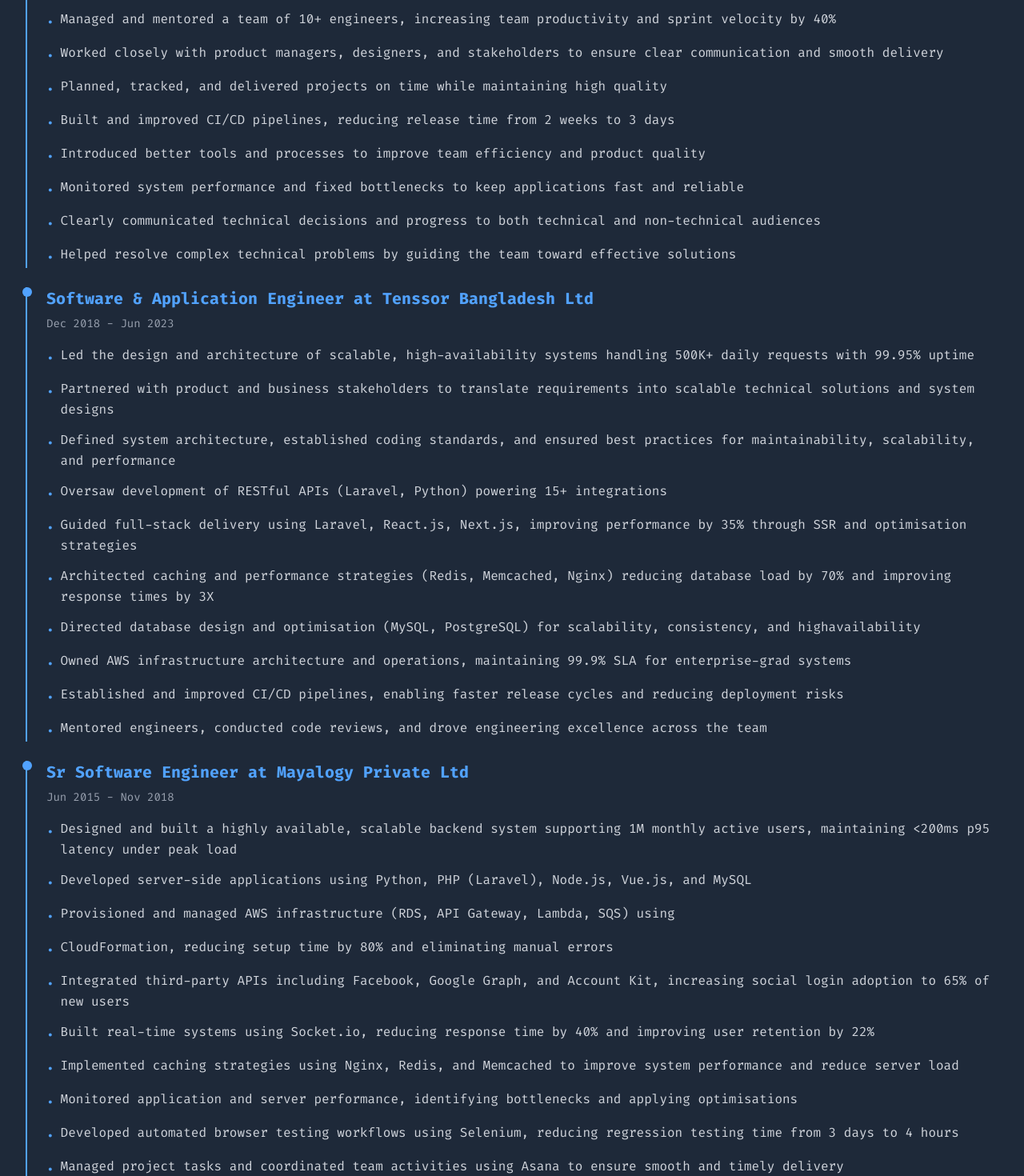
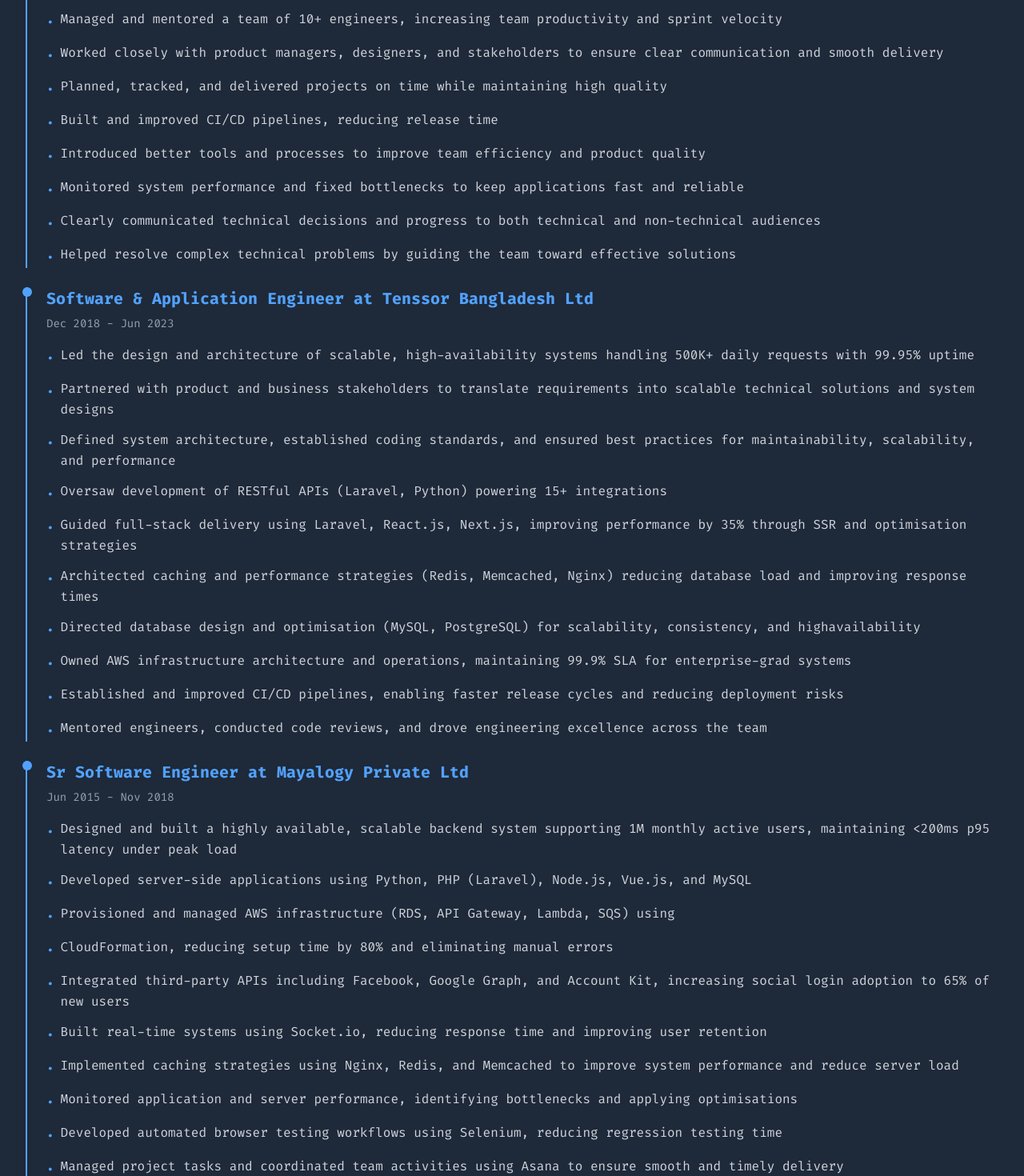
Before and after one commit to minhajul/minhajul.info, a Next.js app: page /experiences in a window 1280 px wide. Shown: the part 640-2110 px from the top of the page at 80% size. Built offline with nearby package versions, Linux system fonts and the light colour scheme; no server answers.

Commit message:
Updated experiences

```diff
--- a/src/data/experiences.js
+++ b/src/data/experiences.js
@@ -11,10 +11,10 @@ export const experiences = [
             "Led the deployment of ML and NLP models into production, enabling real-time data processing for large-scale applications",
             "Improved MySQL and PostgreSQL performance, reducing query latency by 60% and ensuring scalability for high-traffic systems",
             "Set and maintained engineering best practices, including code reviews and clean coding standards",
-            "Managed and mentored a team of 10+ engineers, increasing team productivity and sprint velocity by 40%",
+            "Managed and mentored a team of 10+ engineers, increasing team productivity and sprint velocity",
             "Worked closely with product managers, designers, and stakeholders to ensure clear communication and smooth delivery",
             "Planned, tracked, and delivered projects on time while maintaining high quality",
-            "Built and improved CI/CD pipelines, reducing release time from 2 weeks to 3 days",
+            "Built and improved CI/CD pipelines, reducing release time",
             "Introduced better tools and processes to improve team efficiency and product quality",
             "Monitored system performance and fixed bottlenecks to keep applications fast and reliable",
             "Clearly communicated technical decisions and progress to both technical and non-technical audiences",
@@ -32,7 +32,7 @@ export const experiences = [
             "Defined system architecture, established coding standards, and ensured best practices for maintainability, scalability, and performance",
             "Oversaw development of RESTful APIs (Laravel, Python) powering 15+ integrations",
             "Guided full-stack delivery using Laravel, React.js, Next.js, improving performance by 35% through SSR and optimisation strategies",
-            "Architected caching and performance strategies (Redis, Memcached, Nginx) reducing database load by 70% and improving response times by 3X",
+            "Architected caching and performance strategies (Redis, Memcached, Nginx) reducing database load and improving response times",
             "Directed database design and optimisation (MySQL, PostgreSQL) for scalability, consistency, and highavailability",
             "Owned AWS infrastructure architecture and operations, maintaining 99.9% SLA for enterprise-grad systems",
             "Established and improved CI/CD pipelines, enabling faster release cycles and reducing deployment risks",
@@ -50,10 +50,10 @@ export const experiences = [
             "Provisioned and managed AWS infrastructure (RDS, API Gateway, Lambda, SQS) using",
             "CloudFormation, reducing setup time by 80% and eliminating manual errors",
             "Integrated third-party APIs including Facebook, Google Graph, and Account Kit, increasing social login adoption to 65% of new users",
-            "Built real-time systems using Socket.io, reducing response time by 40% and improving user retention by 22%",
+            "Built real-time systems using Socket.io, reducing response time and improving user retention",
             "Implemented caching strategies using Nginx, Redis, and Memcached to improve system performance and reduce server load",
             "Monitored application and server performance, identifying bottlenecks and applying optimisations",
-            "Developed automated browser testing workflows using Selenium, reducing regression testing time from 3 days to 4 hours",
+            "Developed automated browser testing workflows using Selenium, reducing regression testing time",
             "Managed project tasks and coordinated team activities using Asana to ensure smooth and timely delivery",
         ]
     },
```
